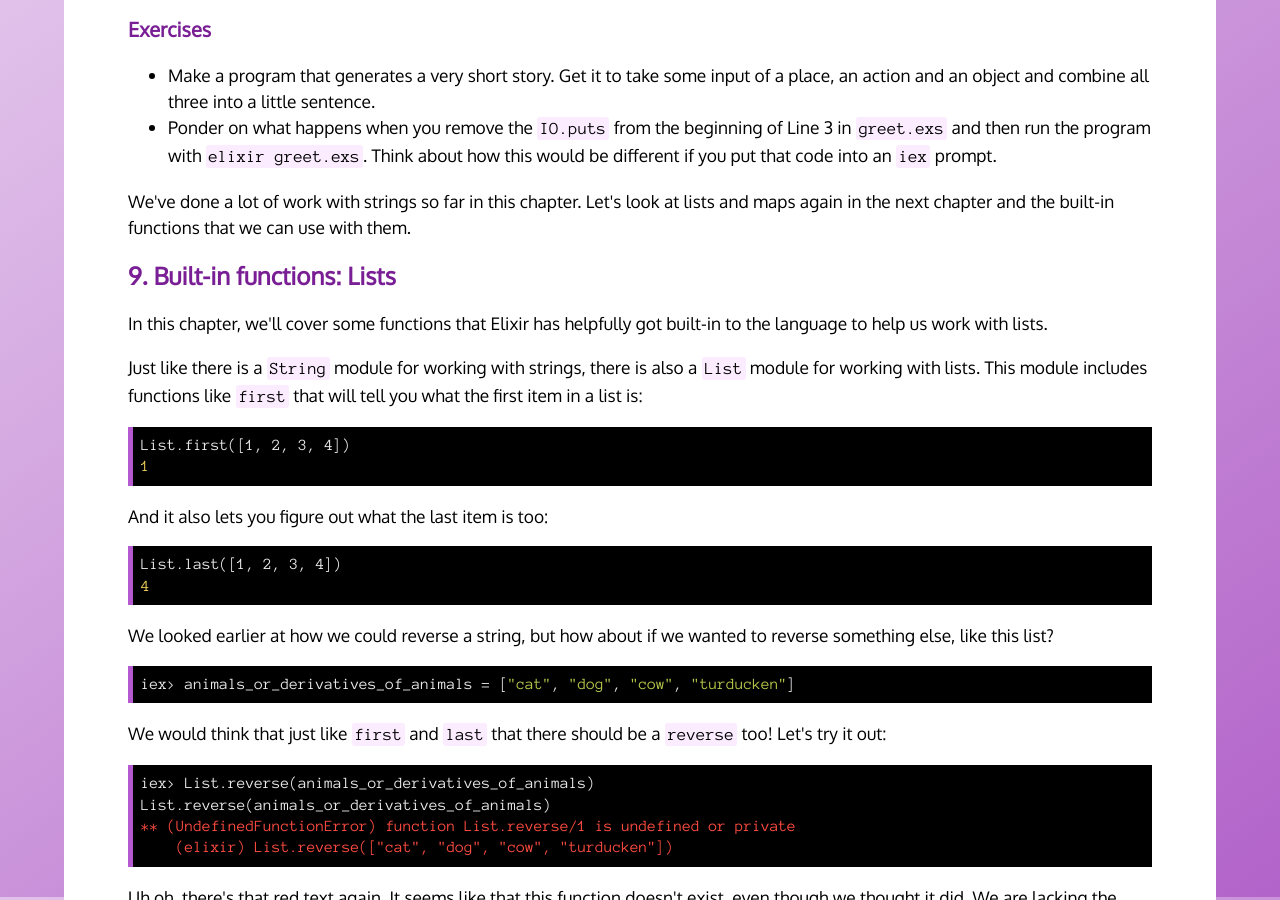
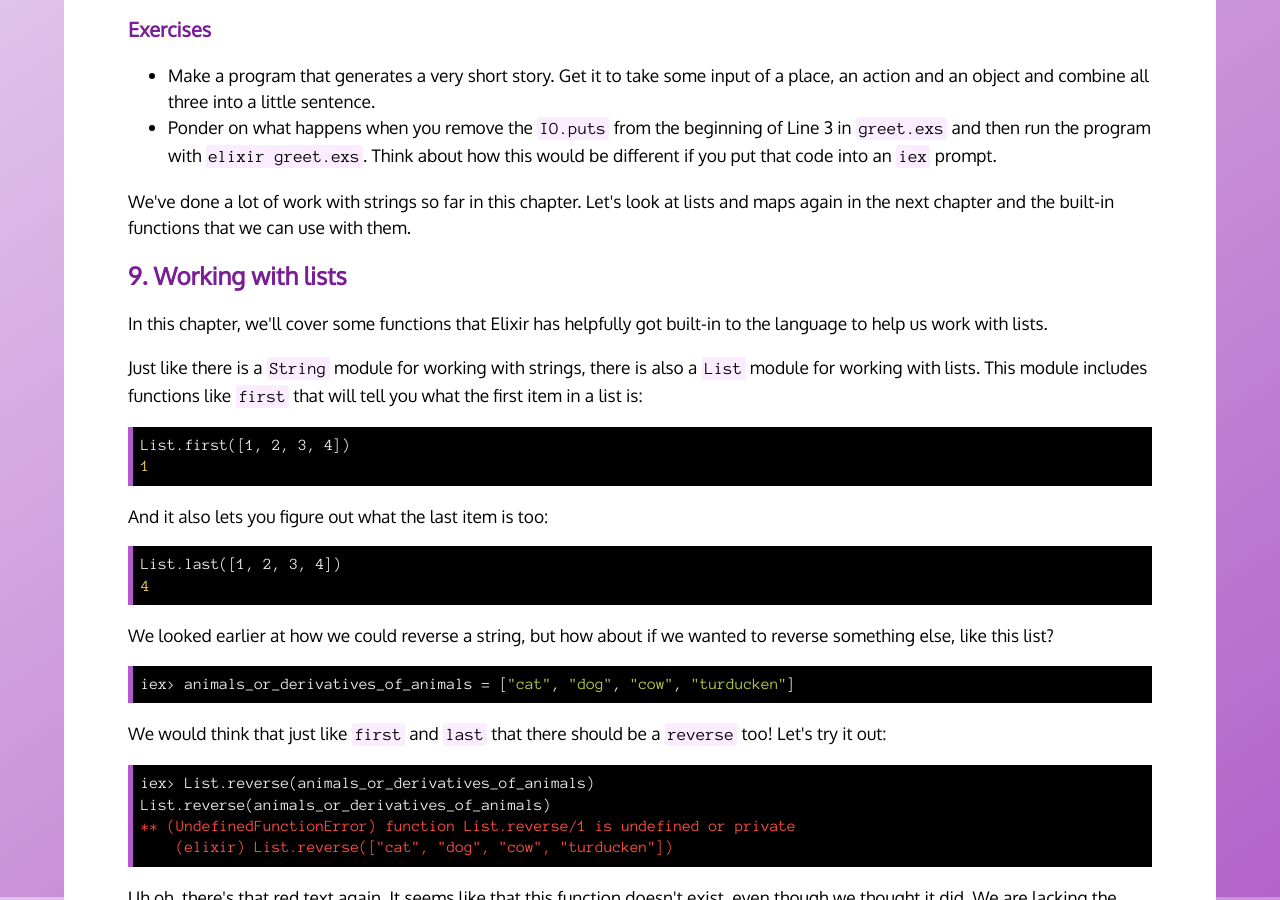
Before and after one commit to radar/joyofelixir, a Jekyll site: the page built from book/index.html, in a window 1280 px wide and 900 px high, scrolled down 37803 px. Built offline with Jekyll 4.4.1, drawn with Linux system fonts in a browser that asks for light colours; some of the changed text lies outside the part shown.

Commit message:
Titles on ch9 and ch10

```diff
--- a/_includes/ch/10.html
+++ b/_includes/ch/10.html
@@ -1,5 +1,5 @@
 <section>
-  <h3>Working with maps</h3>
+  <h2 id='chapter-10'>10. Working with maps</h2>
 
   <p>
     In the last chapter we looked at some functions that we could use to work with lists. We looked at some functions from the <code>List</code> module, but we really spent most of the chapter on the <code>Enum</code> module. We spoke in that last chapter of using the <code>Enum.each/2</code> function to work with maps:
--- a/_includes/ch/9.html
+++ b/_includes/ch/9.html
@@ -1,5 +1,5 @@
 <section>
-  <h2 id='chapter-9'>9. Built-in functions: Lists</h2>
+  <h2 id='chapter-9'>9. Working with lists</h2>
 
   <p>
     In this chapter, we'll cover some functions that Elixir has helpfully got built-in to the language to help us work with lists.
```
